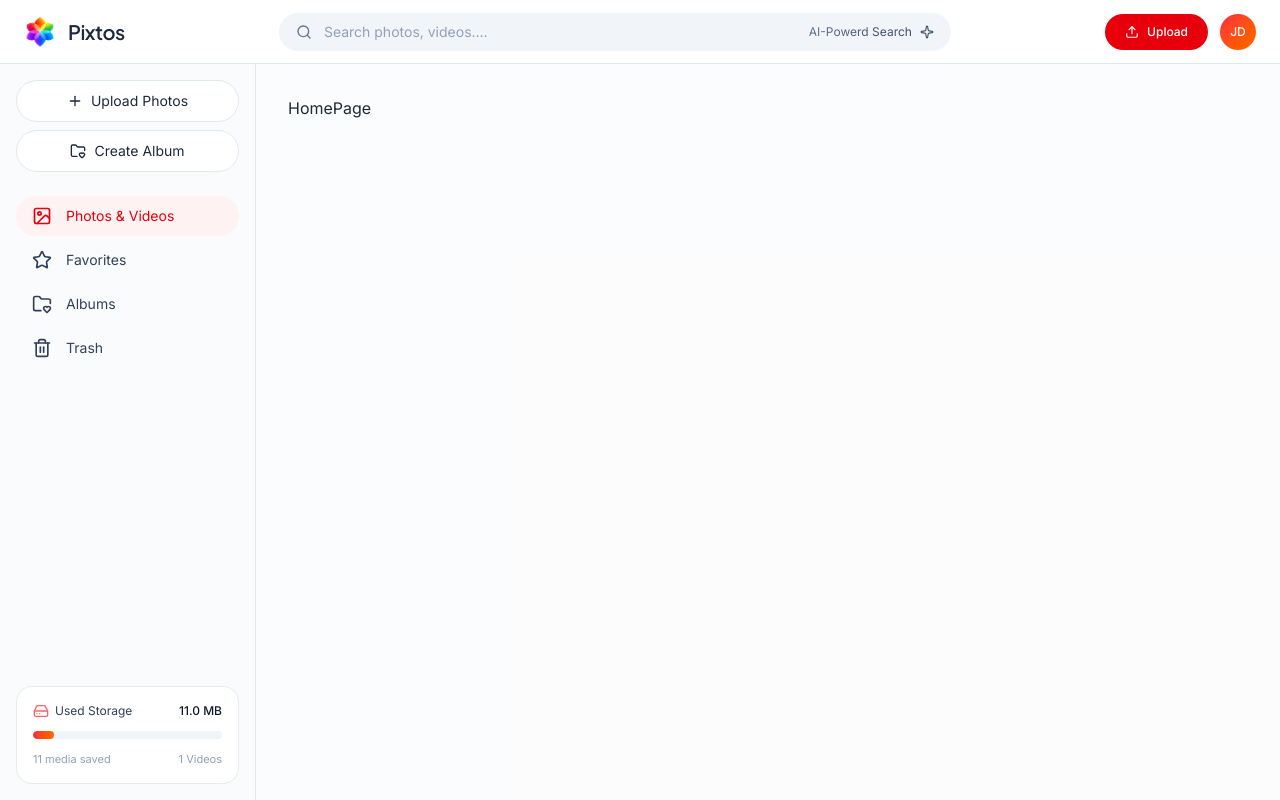
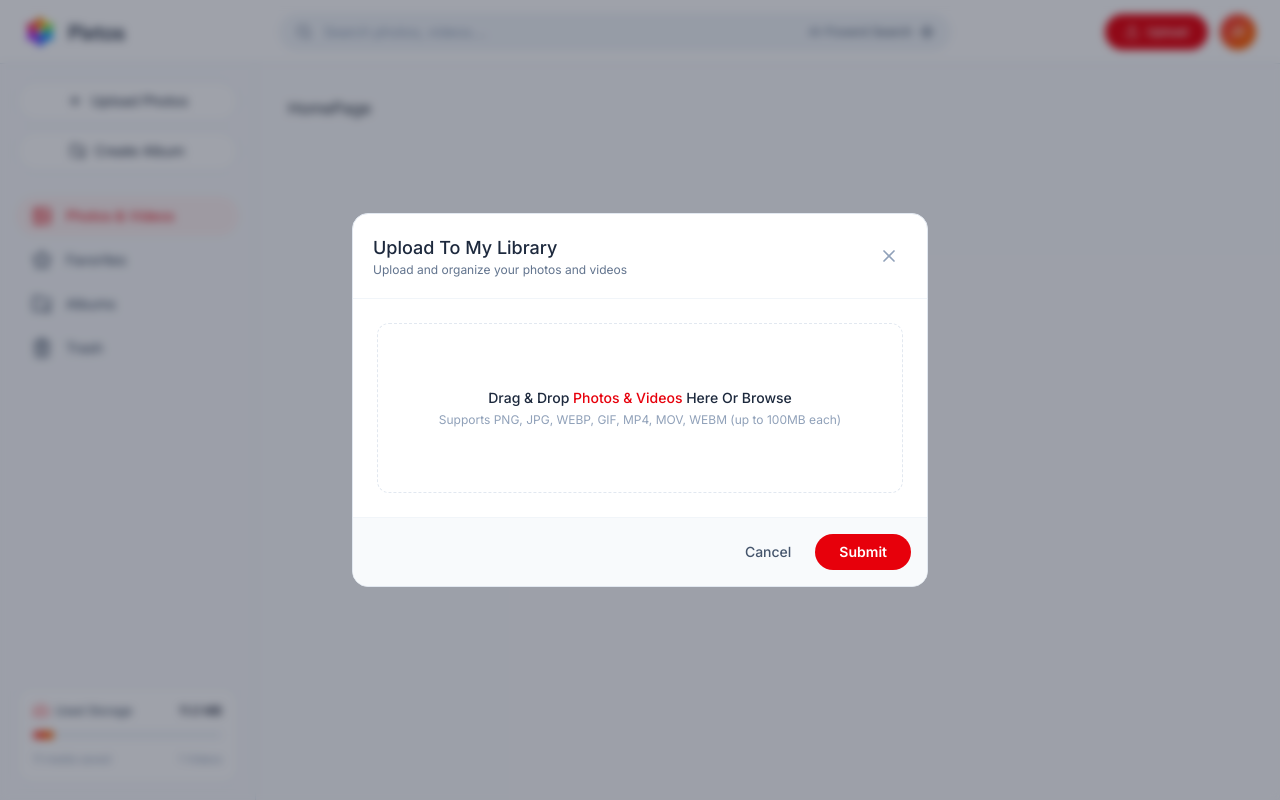
Before and after one commit to codexmish/Pixtos-Client, a Next.js app: page / in a window 1280 px wide. Both pictures are taken after a click on the button "Upload Photos". Built offline with nearby package versions, Linux system fonts and the light colour scheme; a web font is replaced by a local one.

Commit message:
upload model added

```diff
--- a/src/components/layout/Sidebar.tsx
+++ b/src/components/layout/Sidebar.tsx
@@ -14,6 +14,7 @@ import Link from "next/link";
 import { usePathname, useRouter } from "next/navigation";
 import { useEffect, useState } from "react";
 import CreateAlbumModel from "../module/album/CreateAlbumModel";
+import Uploadmodel from "../module/photos/Uploadmodel";
 
 const DUMMY_STATS = {
   mediaCount: 11,
@@ -210,6 +211,12 @@ const Sidebar = () => {
         onAlbumCreated={handleAlbumCreate}
         initialPhotoIds={createAlbumState.photoIds}
       />
+
+      <Uploadmodel
+        isOpen={isUploadOpen}
+        onclose={() => setIsUploadOpen(false)}
+        onUploadSuccess={handleUploadSuccess}
+      />
     </>
   );
 };
--- /dev/null
+++ b/src/components/module/photos/Uploadmodel.tsx
@@ -0,0 +1,228 @@
+"use client";
+import { Input } from "@/components/ui/input";
+import { Film, X } from "lucide-react";
+import Image from "next/image";
+import { useRef, useState } from "react";
+
+type UploadModelProps = {
+  isOpen: boolean;
+  onclose: () => void;
+  onUploadSuccess: () => void;
+};
+
+type Preview = {
+  url: string;
+  isvideo: boolean;
+  name: string;
+};
+
+const Uploadmodel = ({
+  isOpen,
+  onclose,
+  onUploadSuccess,
+}: UploadModelProps) => {
+  const [selectedFiles, setSelectedFiles] = useState<File[]>([]);
+  const [previews, setPreviews] = useState<Preview[]>([]);
+  const [isDragging, setIsDragging] = useState(false);
+  const fileUploadRef = useRef<HTMLInputElement>(null);
+
+  if (!isOpen) return null;
+
+  const handleClose = () => {
+    previews.forEach((p) => {
+      URL.revokeObjectURL(p.url);
+    });
+    setSelectedFiles([]);
+    setPreviews([]);
+    onclose();
+  };
+
+  const handleFiles = (files: FileList | null) => {
+    if (!files) return;
+
+    const validFiles = Array.from(files).filter(
+      (f) => f.type.startsWith("image/") || f.type.startsWith("video/"),
+    );
+
+    if (validFiles.length === 0) {
+      // ------toaster
+      return;
+    }
+
+    const newSelected = [...selectedFiles, ...validFiles];
+    setSelectedFiles(newSelected);
+
+    const newPreviws = validFiles.map((file) => ({
+      url: URL.createObjectURL(file),
+      isvideo: file.type.startsWith("video/"),
+      name: file.name,
+    }));
+
+    setPreviews((prev) => [...prev, ...newPreviws]);
+  };
+
+  const removeFiles = (index: number) => {
+    if (previews[index]) {
+      URL.revokeObjectURL(previews[index].url);
+    }
+
+    setSelectedFiles((prev) => prev.filter((_, i) => i !== index));
+    setPreviews((prev) => prev.filter((_, i) => i !== index));
+  };
+
+  const handleUpload = ()=>{
+
+  }
+
+  return (
+    <div className="modal-backdrop">
+      <div className="modal-box-lg">
+        {/* ------header */}
+        <div className="modal-header">
+          <div>
+            <h2 className="text-lg font-medium text-slate-800">
+              Upload To My Library
+            </h2>
+            <p className="text-xs text-slate-500">
+              Upload and organize your photos and videos
+            </p>
+          </div>
+          <button
+            type="button"
+            onClick={handleClose}
+            className="p-2 hover:bg-slate-100 text-slate-400 hover:text-slate-600 rounded-full transition cursor-pointer"
+          >
+            <X className="size-5" />
+          </button>
+        </div>
+
+        {/* -------content */}
+        <div className="p-6 overflow-y-auto space-y-4">
+          {/* ----grag and drop box */}
+          {/* biome-ignore lint/a11y/useSemanticElements: dropzone holds h3/p, which a <button> can't contain */}
+          <div
+            onDragOver={(e) => {
+              e.preventDefault();
+              setIsDragging(true);
+            }}
+            onDragLeave={() => setIsDragging(false)}
+            onDrop={(e) => {
+              e.preventDefault();
+              setIsDragging(false);
+              handleFiles(e.dataTransfer.files);
+            }}
+            onClick={() => fileUploadRef.current?.click()}
+            role="button"
+            tabIndex={0}
+            onKeyDown={(e) => {
+              if (e.key === "Enter" || e.key === " ") {
+                e.preventDefault();
+                fileUploadRef.current?.click();
+              }
+            }}
+            className={`upload-dropzone ${isDragging ? "upload-dropzone-active" : "upload-dropzone-idle"}`}
+          >
+            <h3 className="font-medium text-slate-800 text-sm capitalize">
+              Drag & Drop <span className="text-red-600">photos & videos</span>{" "}
+              here or Browse
+            </h3>
+            <p className="text-xs text-slate-400 mt-1">
+              Supports PNG, JPG, WEBP, GIF, MP4, MOV, WEBM (up to 100MB each)
+            </p>
+            <Input
+              type="file"
+              className="hidden"
+              multiple
+              accept="image/*,video/*"
+              ref={fileUploadRef}
+              onChange={(e) => {
+                handleFiles(e.target.files);
+              }}
+            />
+          </div>
+
+          {/* ----preview grid */}
+          {previews.length > 0 && (
+            <div>
+              <div className="flex items-center justify-between mb-2">
+                <span className="text-xs text-slate-600 font-medium">
+                  Selected {previews.length}
+                </span>
+                <button
+                  type="button"
+                  onClick={() => {
+                    previews.forEach((p) => {
+                      URL.revokeObjectURL(p.url);
+                    });
+                    setSelectedFiles([]);
+                    setPreviews([]);
+                  }}
+                  className="text-xs text-rose-500 hover:underline cursor-pointer"
+                >
+                  Clear All
+                </button>
+              </div>
+              <div className="grid grid-cols-4 gap-3 max-h-48 overflow-y-auto p-1">
+                {previews.map((preview, index) => (
+                  <div
+                    key={`og${index + 1}`}
+                    className="relative group  aspect-square rounded-xl overflow-hidden border border-slate-200 bg-slate-100"
+                  >
+                    {preview.isvideo ? (
+                      <div className="size-full relative bg-slate-900 flex items-center justify-center">
+                        <video
+                          src={preview.url}
+                          className="size-full object-cover"
+                          muted
+                          playsInline
+                        />
+                        <div className="absolute bottom-1 left-1 px-1.5 py-0.5 bg-black/70 backdrop-blur-xs rounded text-[10px] text-white flex items-center gap-1">
+                          <Film className="size-3 text-orange-400" />
+                          <span>Video</span>
+                        </div>
+                      </div>
+                    ) : (
+                      <Image
+                        width={100}
+                        height={100}
+                        src={preview.url}
+                        alt="Previde-upload"
+                        className="size-full object-cover"
+                      />
+                    )}
+
+                    <button
+                      type="button"
+                      onClick={(e) => {
+                        e.stopPropagation();
+                        removeFiles(index);
+                      }}
+                      className="absolute top-1 right-1 p-1 bg-black/60 hover:bg-rose-600 text-white rounded-full opacity-0 group-hover:opacity-100 transition cursor-pointer"
+                    >
+                      <X className="size-3" />
+                    </button>
+                  </div>
+                ))}
+              </div>
+            </div>
+          )}
+        </div>
+
+        {/* ----footer */}
+        <div className="modal-footer">
+            <div className="flex items-center gap-2">
+                <button onClick={handleClose} className="btn-secondary" type="button">
+                    Cancel
+                </button>
+
+                <button onClick={handleUpload} className="btn-primary" type="button">
+                    Submit
+                </button>
+            </div>
+        </div>
+      </div>
+    </div>
+  );
+};
+
+export default Uploadmodel;
```
